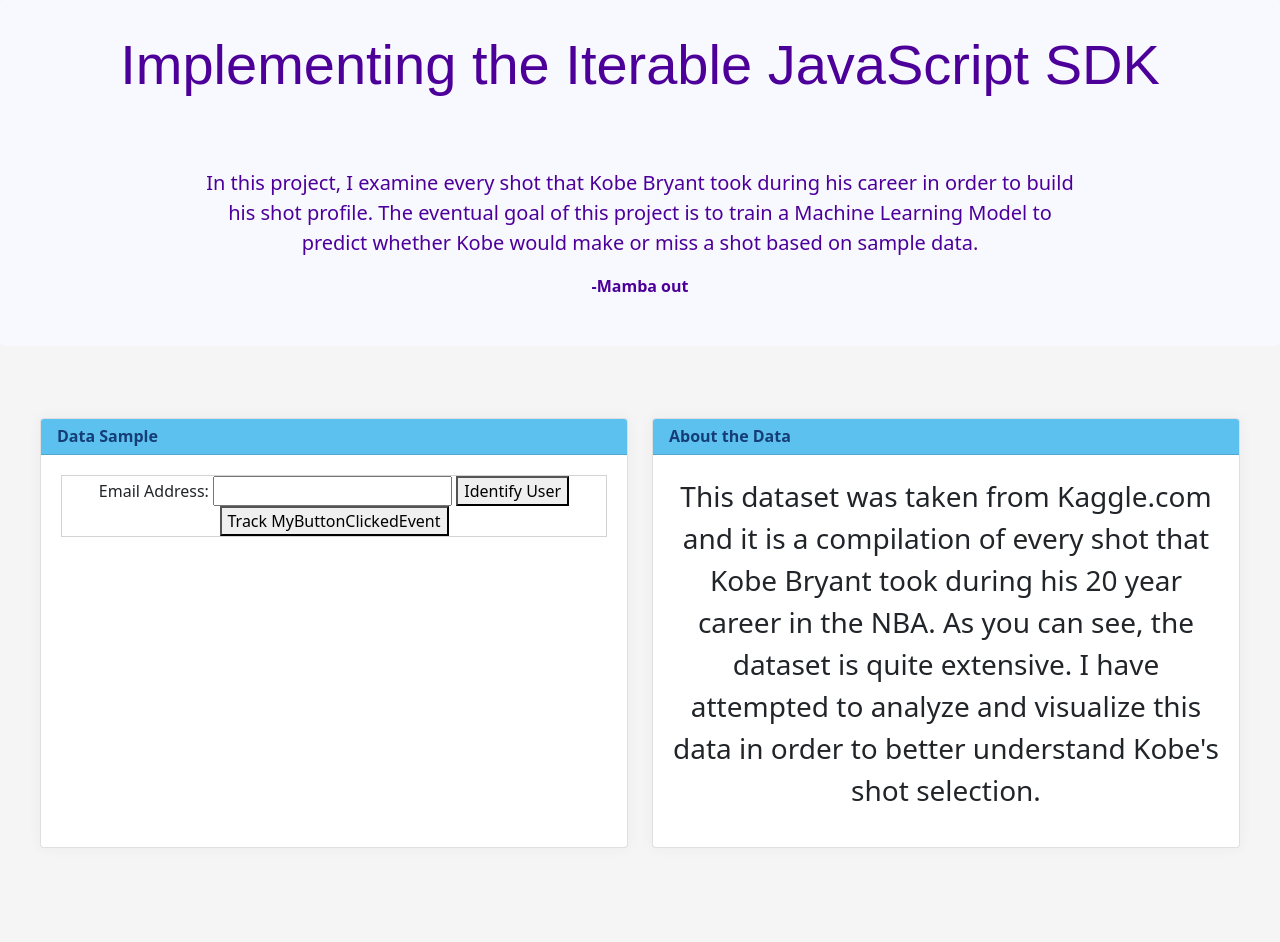
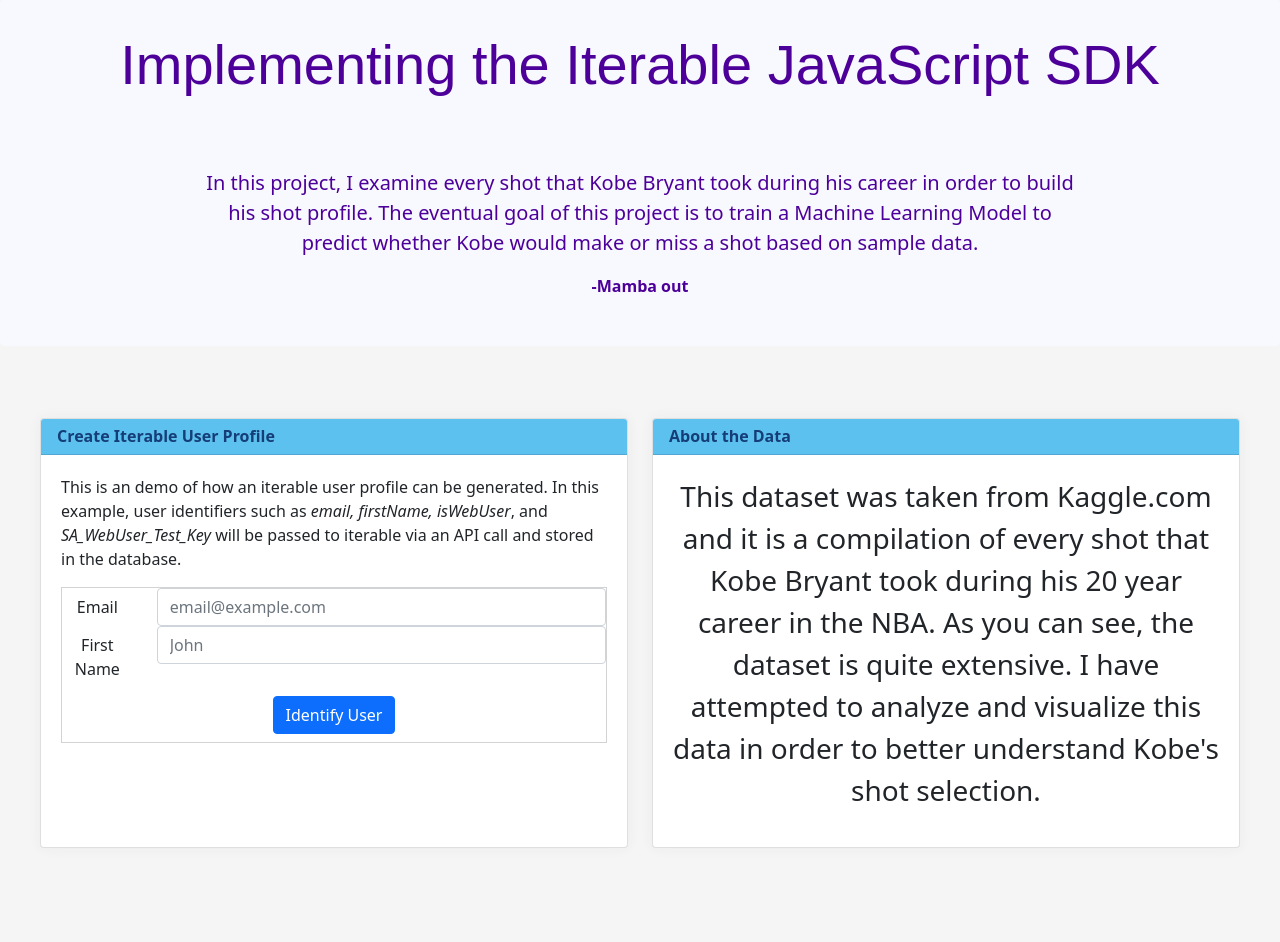
Before and after one commit to jsb19/IterableSA, a Flask app: page / in a window 1280 px wide. Shown: the part 70-1012 px from the top of the page. Run offline with Flask 2, Linux system fonts and the light colour scheme; some libraries are stand-ins or nearby versions.

Commit message:
completing part 1

```diff
--- a/static/main.js
+++ b/static/main.js
@@ -1,12 +1,31 @@
- jQuery(function () {
-    $('.btn').click(function(event) {
-        jQuery.ajax({
-            url: '/',
-            data: {jsdata: event.currentTarget.name},
-            type: 'get',
-            success: function (response) {
-                jQuery("#myChart").attr("src", response)
-            }
-        });
-    });
-});
+var _iaq = _iaq || [];
+var click = 0;
+
+// Identify the user and set some fields on their Iterable profile
+function identifyUser() {
+    _iaq.push(['identify', document.getElementById('email').value, {
+        "firstName": document.getElementById('firstName').value,
+        "isWebUser": true,
+        "SA_WebUser_Test_Key": "completed"
+    }]);
+}
+
+// Track a click event, passing a click count (from the current session)
+// that will be stored in the event's dataFields property
+function trackEvent() {
+    _iaq.push(['track', 'MyButtonClickedEvent', {
+        "clickNumber": ++click
+    }]);
+}
+
+// Replace <API key> with an Iterable API key (of type JavaScriptSDK)
+_iaq.push(['account', 'ff288e91e5f9442cb6ce6ea238886298']);
+
+(function () {
+    var b = document.createElement('script');
+    b.type = 'text/javascript';
+    b.async = true;
+    b.src = 'https://js.iterable.com/analytics.js';
+    var a = document.getElementsByTagName('script')[0];
+    a.parentNode.insertBefore(b, a);
+})();
--- a/static/style.css
+++ b/static/style.css
@@ -141,3 +141,7 @@
 .logo img {
     max-height: 37px !important;
 }
+.btn-primary {
+    margin-top: 0.5rem;
+    margin-bottom: 0.5rem;
+}
--- a/templates/index.html
+++ b/templates/index.html
@@ -31,13 +31,6 @@
             </li>
          </ul>
       </div>
-      <script>
-         (function () {
-         var b = document.createElement('script'); b.type = 'text/javascript'; b.async = true;
-         b.src = 'https://js.iterable.com/analytics.js';
-         var a = document.getElementsByTagName('script')[0]; a.parentNode.insertBefore(b, a);
-         })();
-      </script>
    </header>
    <body>
       <!-- Optional; provides methods for query string parsing and working with cookies -->
@@ -57,16 +50,29 @@
                <div class="d-flex col-lg-6">
                   <div class="flex-fill w-100 card">
                      <div class="card-header">
-                        <h5 class="mb-0 card-title">Data Sample</h5>
+                        <h5 class="mb-0 card-title">Create Iterable User Profile</h5>
                      </div>
                      <div class="card-body">
-                        <div class="">
-                           <div class="wrapper text-center">
-                              <!-- Enter an email address, then click the button to track an event -->
-                              Email Address:
-                              <input type="text" id="email" />
-                              <button type="button" onclick="identifyUser()">Identify User</button>
-                              <button type="button" onclick="trackEvent()">Track MyButtonClickedEvent</button>
+                        <p style="font-size:1rem;">This is an demo of how an iterable user profile can be generated. In this example, user identifiers such as <em>email, firstName, isWebUser</em>, and <em>SA_WebUser_Test_Key</em> will be passed to iterable via an API call and stored in the database.</p>
+                        <div>
+                           <div>
+                              <form class="wrapper">
+                                 <div class="form-group row">
+                                   <label for="email" class="col-sm-2 col-form-label">Email</label>
+                                   <div class="col-sm-10">
+                                     <input type="text" id="email" class="form-control" placeholder="email@example.com" aria-label="Email" aria-describedby="basic-addon2">
+                                   </div>
+                                 </div>
+                                 <div class="form-group row">
+                                   <label for="firstName" class="col-sm-2 col-form-label">First Name</label>
+                                   <div class="col-sm-10">
+                                     <input type="text" class="form-control" id="firstName" placeholder="John">
+                                   </div>
+                                 </div>
+                                 <div class="form-group text-center">
+                                    <button type="button" onclick="identifyUser()" class="btn btn-primary">Identify User</button>
+                                 </div>
+                               </form>
                            </div>
                         </div>
                      </div>
```
